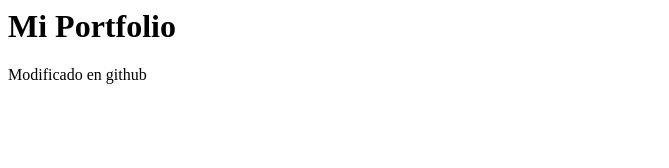
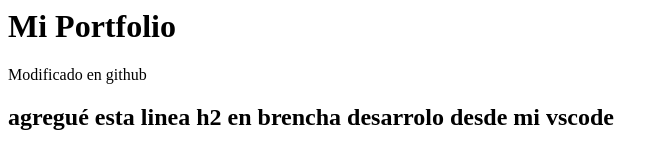
Before and after one commit to pdev1981git/portfolio-FrontEnd, a plain HTML site: page index.html in a window 1280 px wide. Shown: the whole page, without its empty margins (0-669 px from the left). Drawn offline with Linux system fonts and the light colour scheme.

Commit message:
en este commit agregué en linea 3  un h2

```diff
--- a/index.html
+++ b/index.html
@@ -1,2 +1,3 @@
 <h1>Mi Portfolio</h1>
 <p>Modificado en github</p>
+<h2>agregué esta linea h2 en brencha desarrolo desde mi vscode</h2>
```
